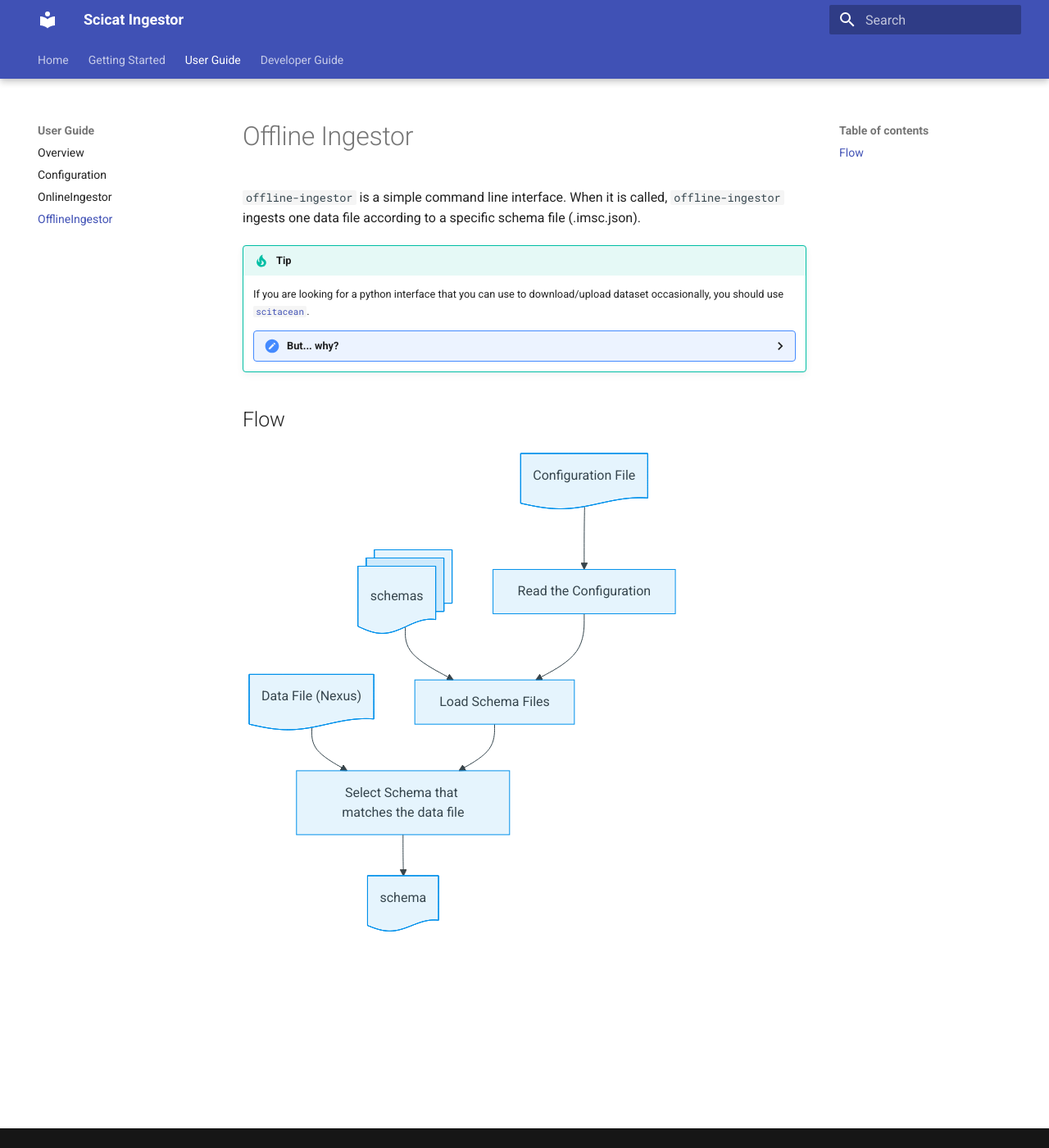
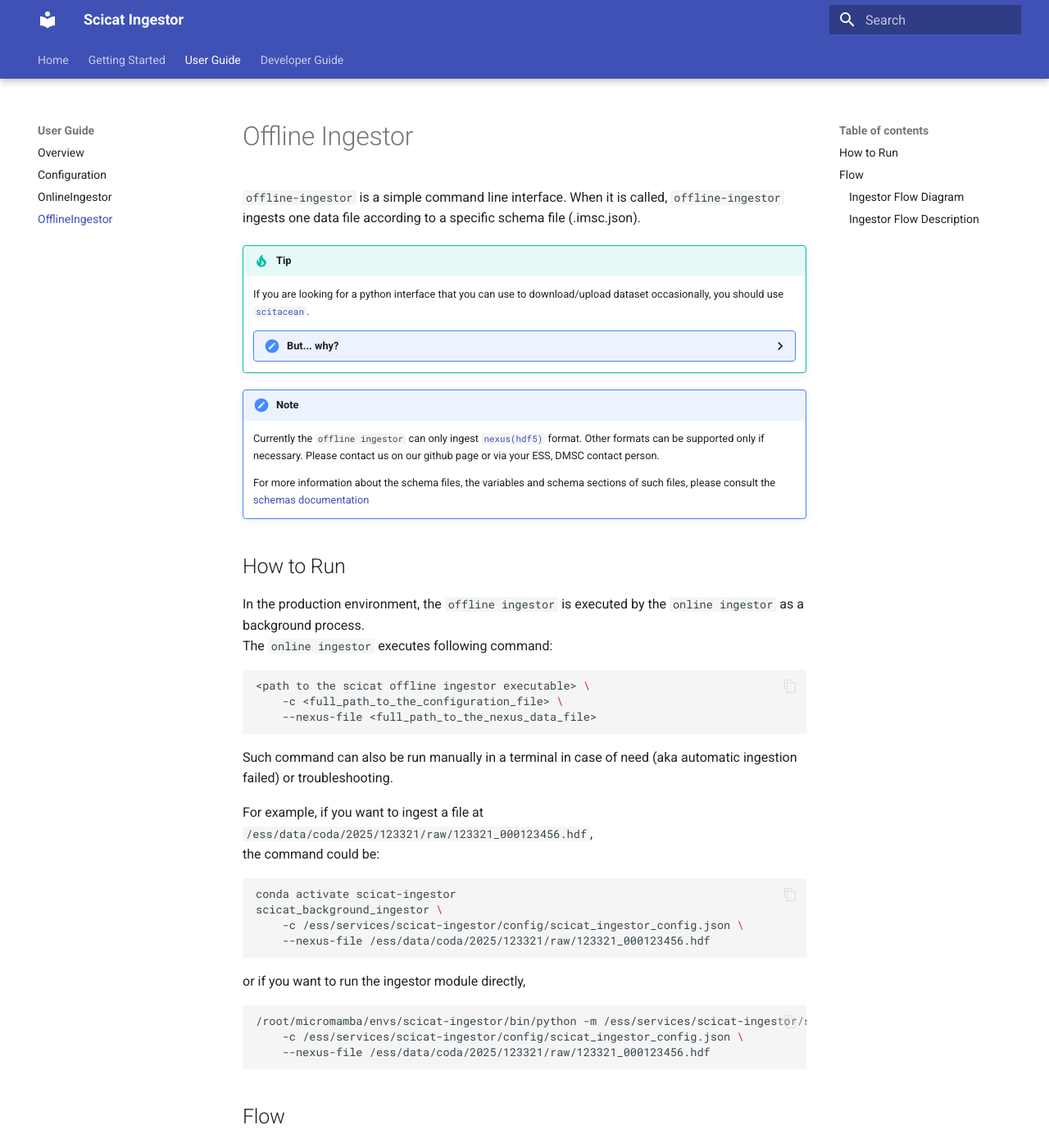
Before and after one commit to SciCatProject/scicat-ingestor, an MkDocs documentation site: the page built from documentation/docs/user-guide/offline-ingestor.md, in a window 1280 px wide and 1400 px high. Shown: the whole window at 82% size. Built offline with MkDocs 1.6.1 and Material for MkDocs 9.7.7, drawn with Linux system fonts in a browser that asks for light colours; the version menu is left out; some of the changed text lies outside the part shown.

Commit message:
Update user guide for offline ingestor [skip ci]

````diff
--- a/documentation/docs/user-guide/offline-ingestor.md
+++ b/documentation/docs/user-guide/offline-ingestor.md
@@ -9,16 +9,54 @@ When it is called, ``offline-ingestor`` ingests one data file according to a spe
 
     <details>
     <summary>But... why?</summary>
-
-    `offline-ingestor` is for `raw` datasets that are continuously produced by `daq` programs. It has very limited/low-level interface to communicate with scicat because it is expecting only certain types of files with known structure. (i.e. nexus file written by `ess-file-writer`.) Therefore it can't handle arbitrary type of files. `scitacean`, however, provides versatile high-level interfaces to process files and communicate with scicat with various authentication methods.
-
+    `offline-ingestor` is for `raw` datasets that are continuously produced by `daq` programs. It has very limited/low-level interface to communicate with scicat because it is expecting only certain types of files with known structure. (i.e. nexus file written by `ess-file-writer`.) Therefore it can't handle arbitrary type of files. `scitacean`, however, provides versatile high-level interfaces to process files and communicate with scicat with various authentication methods.<br>
     `scitacean` can also validate a dataset before it is uploaded or after it is downloaded and `scitacean` will provide informative error messages.
-
     </details>
 
 
+!!! note
+
+    Currently the `offline ingestor` can only ingest [`nexus(hdf5)`](https://www.nexusformat.org/) format.
+    Other formats can be supported only if necessary. Please contact us on our github page or via your ESS, DMSC contact person.
+
+    For more information about the schema files, the variables and schema sections of such files, please consult the [schemas documentation](./metadata-schemas.md)
+
+
+## How to Run
+
+In the production environment, the `offline ingestor` is executed by the `online ingestor` as a background process. <br>
+The `online ingestor` executes following command: <br>
+```bash
+<path to the scicat offline ingestor executable> \
+    -c <full_path_to_the_configuration_file> \
+    --nexus-file <full_path_to_the_nexus_data_file>
+
+```
+
+Such command can also be run manually in a terminal in case of need (aka automatic ingestion failed) or troubleshooting.
+
+For example, if you want to ingest a file at `/ess/data/coda/2025/123321/raw/123321_000123456.hdf`,<br>
+the command could be:
+
+```bash
+conda activate scicat-ingestor
+scicat_background_ingestor \
+    -c /ess/services/scicat-ingestor/config/scicat_ingestor_config.json \
+    --nexus-file /ess/data/coda/2025/123321/raw/123321_000123456.hdf
+```
+
+or if you want to run the ingestor module directly,
+
+```bash
+/root/micromamba/envs/scicat-ingestor/bin/python -m /ess/services/scicat-ingestor/software/src/scicat_offline_ingestor.py \
+    -c /ess/services/scicat-ingestor/config/scicat_ingestor_config.json \
+    --nexus-file /ess/data/coda/2025/123321/raw/123321_000123456.hdf
+
+```
+
 ## Flow
 
+### Ingestor Flow Diagram
 ```mermaid
     flowchart TB
 
@@ -30,3 +68,13 @@ When it is called, ``offline-ingestor`` ingests one data file according to a spe
     selectschema --> schema@{ shape: doc, "Selected Schema Definition" }
 
 ```
+
+### Ingestor Flow Description
+- read the configuration
+- load the schema files
+- select the schema file that matches the data file
+- retrieve all the required values and assign them to internally defined `variables` according to the `_variables_` section of the schema file
+- prepare `local representation of the dataset`, assigning field values according to the `_schema_` section of the schema file
+- prepare `local representation of the file list` according to the provided configuration
+- send a `POST` request to the SciCat instance of reference to create the `dataset`
+- send a `POST` request to the SciCat instance of reference to create the `origdatablock` containing the list of files
````
